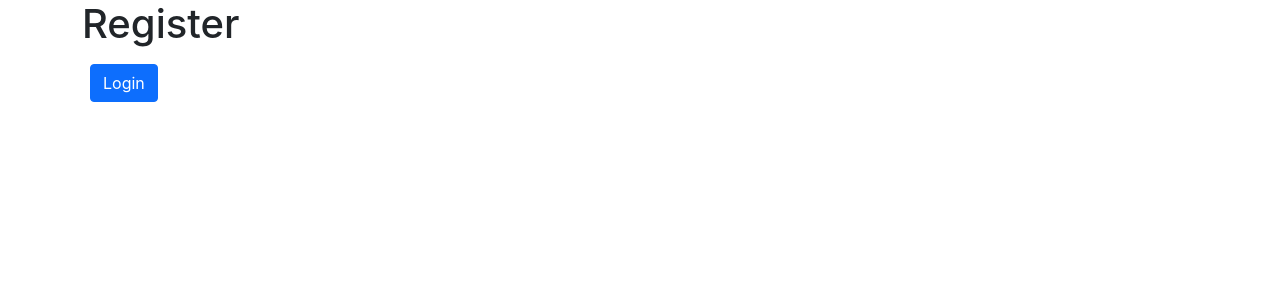
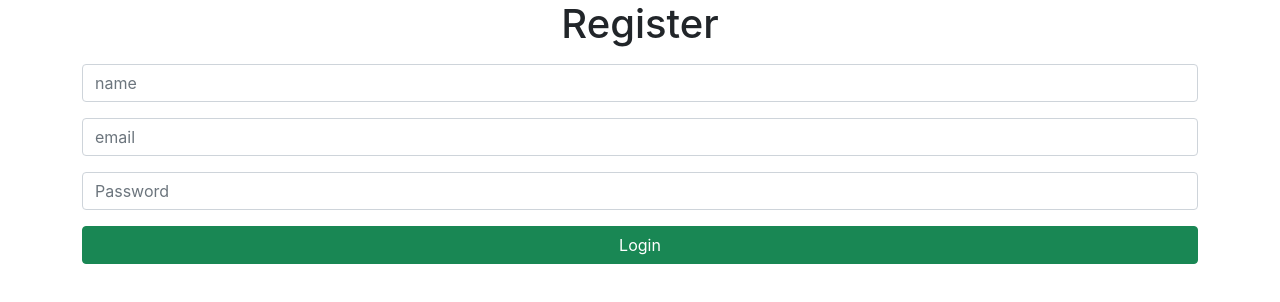
Before and after one commit to keerthimac/jwt-with-pg, a React (Create React App) app in the folder client/: page / in a window 1280 px wide. Shown: the top 302 px of the page. Built offline with nearby package versions, Linux system fonts and the light colour scheme.

Commit message:
login & register componets

```diff
--- a/client/src/components/Login.jsx
+++ b/client/src/components/Login.jsx
@@ -1,16 +1,37 @@
 import {Link} from 'react-router-dom';
+import {useState} from 'react';
 
 
 function Login() {
+  const [email, setEmail] = useState('');
+  const [password, setPassword] = useState('');
+  //const [error, setError] = useState('');
+
+  const handleSubmit = (e) => {
+    e.preventDefault();
+    const user = {
+      email,
+      password
+    }
+    console.log(user);
+  };
   return (
     <div>
-      <h1>Login</h1>
-      <Link to="/dashboard">
+      <h1 className='text-center'>Login</h1>
+      <form onSubmit={handleSubmit}>
+        <input className='form-control my-3' value={email} type="email" placeholder="email" onChange={(e)=>setEmail(e.target.value)} />
+        <input className='form-control my-3' value={password} type="password" placeholder="Password" onChange={(e)=>setPassword(e.target.value)} />
+        <button className='btn btn-success block' type="submit">Login</button>
+      </form>
+
+
+
+      {/* <Link to="/dashboard">
         <button className='btn btn-primary m-2'>Dashboard</button>
       </Link>
       <Link to="/">
         <button className='btn btn-primary m-2'>Register</button>
-      </Link>
+      </Link> */}
 
     </div>
   );
--- a/client/src/components/Register.jsx
+++ b/client/src/components/Register.jsx
@@ -1,15 +1,39 @@
 import {Link} from 'react-router-dom';
+import{useState} from 'react';
 
 function Register() {
+  const [name, setName] = useState('');
+  const [email, setEmail] = useState('');
+  const [password, setPassword] = useState('');
+  //const [error, setError] = useState('');
+
+
+  const handleSubmit = (e) => {
+    e.preventDefault();
+    const user = {
+      name,
+      email,
+      password
+
+    }
+    console.log(user);
+  };
   return (
     <div>
-      <h1>Register</h1>
-      <Link to="/login">
+      <h1 className='text-center'>Register</h1>
+      <form onSubmit={handleSubmit}>
+        <input required className='form-control my-3' value={name} type="name" placeholder="name" onChange={(e)=>setName(e.target.value)} />
+        <input required className='form-control my-3' value={email} type="email" placeholder="email" onChange={(e)=>setEmail(e.target.value)} />
+        <input required className='form-control my-3' value={password} type="password" placeholder="Password" onChange={(e)=>setPassword(e.target.value)} />
+        <div className="d-grid gap-2">
+        <button className='btn btn-success' type="submit">Login</button>
+        </div>
+      </form>
+
+      {/* <Link to="/login">
         <button className='btn btn-primary m-2'>Login</button>
-      </Link>
-      {/* <Link to="/dashboard">
-        <button className='btn btn-primary m-2'>Dashboard</button>
       </Link> */}
+
     </div>
   );
 }
```
